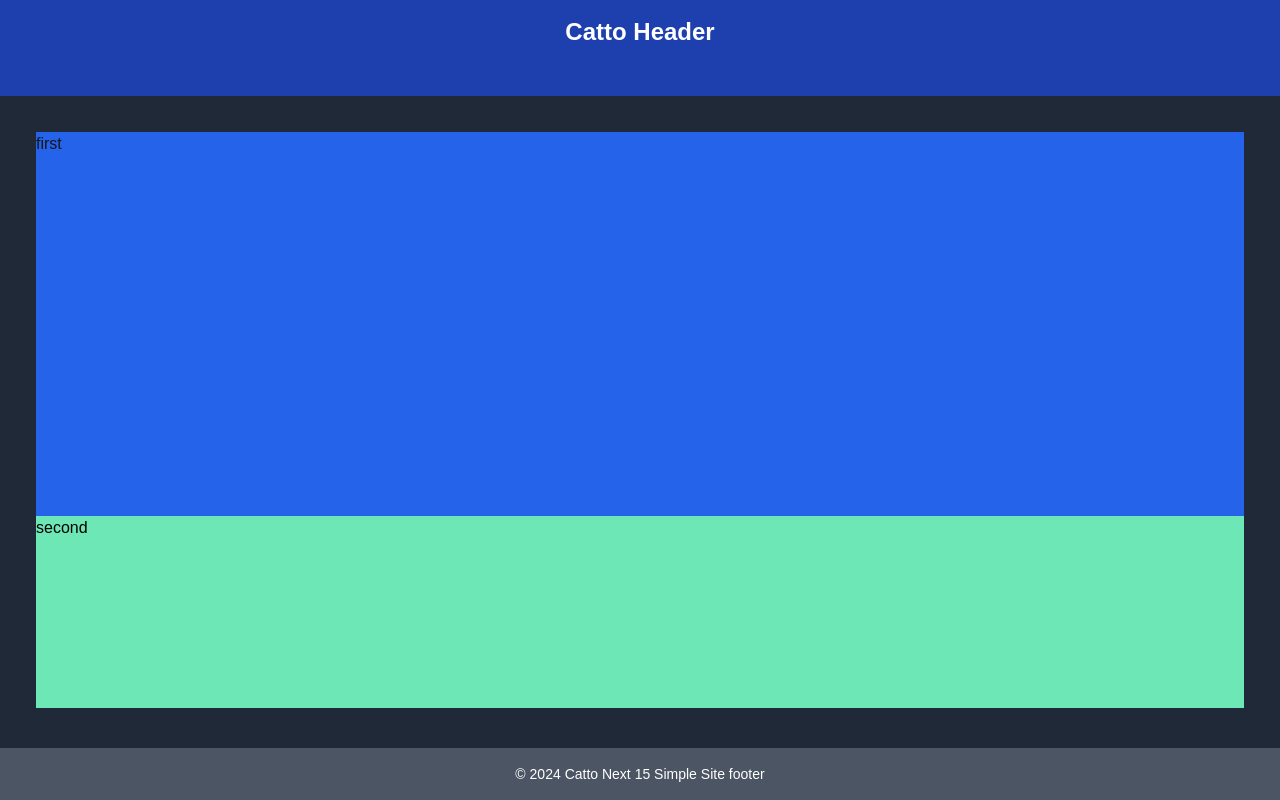
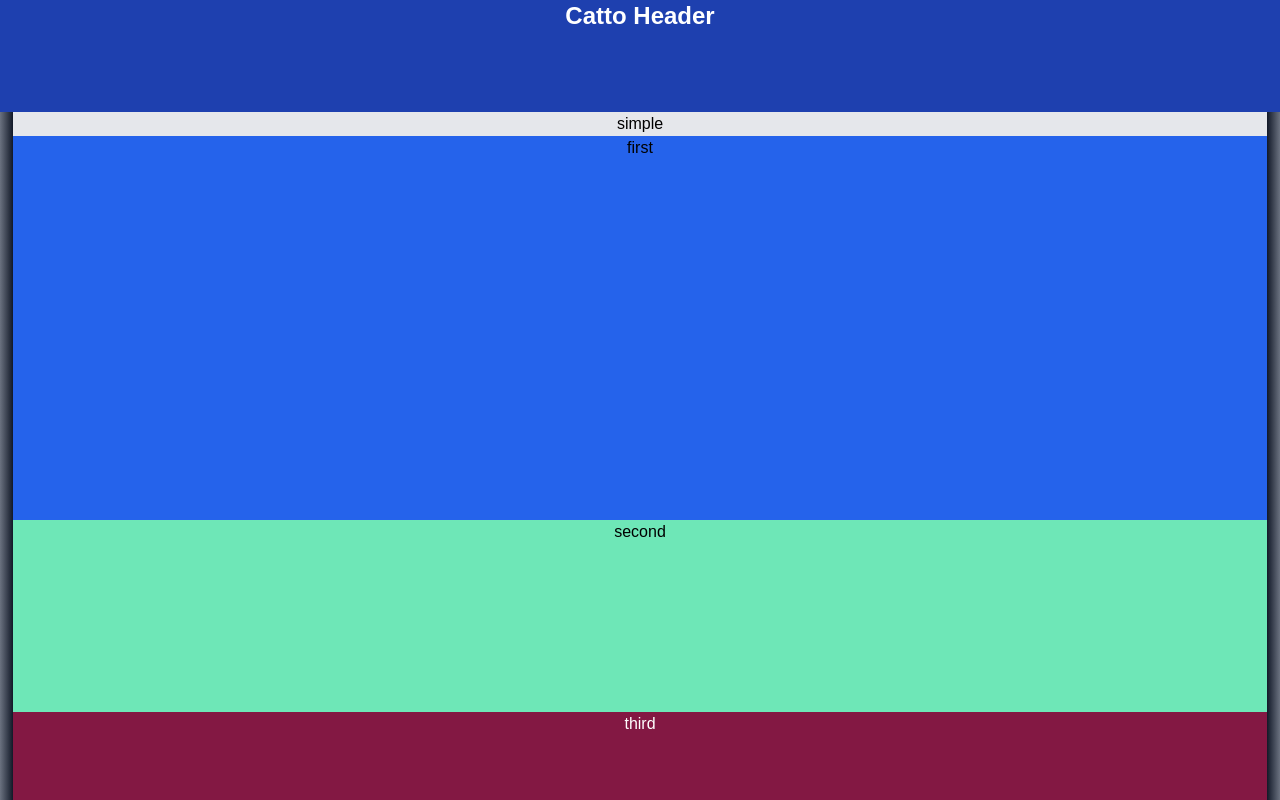
Before and after one commit to ccatto/next15fun, a Next.js app in the folder next15funcatto/: page / in a window 1280 px wide. Shown: the top 800 px of the page. Built offline with nearby package versions, Linux system fonts and the light colour scheme.

Commit message:
decent layout

```diff
--- a/next15funcatto/app/layout.tsx
+++ b/next15funcatto/app/layout.tsx
@@ -28,12 +28,45 @@ export default function RootLayout({
       <body
         className={`flex flex-col min-h-screen absolute m-0 w-full overflow-x-hidden ${geistSans.variable} ${geistMono.variable} antialiased`}
       >
-        <header className="bg-blue-800 text-white p-4 text-center h-24">
+        <header className="bg-blue-800 text-white text-center h-28">
           <h1 className="text-2xl font-bold">Catto Header</h1>
         </header>
-        <main className="flex-grow p-6 bg-gray-800 ">
+
+        {/* <main className="flex-grow bg-gray-800 ">
           {children}
-        </main>
+        </main> */}
+
+        <div className="flex flex-grow bg-red-400 text-black text-center">
+          <div className="flex-[1] bg-gradient-to-r from-gray-500 to-gray-900"></div>
+          <main className="h-full w-full flex-[98] bg-gray-200 dark:bg-gray-400">
+            <h1>simple</h1>
+            <div className="bg-blue-600 h-96">
+              <h1>first</h1>
+            </div>
+            <div className="bg-emerald-300 h-48 text-black">
+              <h1>second</h1>
+            </div>
+            <div className="bg-pink-900 h-48 text-white">
+              <h1>third</h1>
+            </div>
+            <div className="bg-blue-700 h-96 text-white">
+              <h1>third</h1>
+            </div>
+          </main>
+          <div className="flex-[1] bg-gradient-to-r from-gray-900 to-gray-500"></div>
+        </div>
+
+        {/* <div className="flex-grow bg-red-400">
+          <div className="flex-[10] bg-gradient-to-r from-gray-500 to-gray-900"></div>
+          <main className="h-full w-full flex-[80] bg-gray-200 dark:bg-gray-700">
+            {children}
+          </main>
+          <div className="flex-[10] bg-gradient-to-r from-gray-900 to-gray-500"></div>
+        </div> */}
+
+
+
+
         <footer className="bg-gray-600 text-white p-4 text-center">
           <p className="text-sm">© {new Date().getFullYear()}{' '}Catto Next 15 Simple Site footer</p>
         </footer>
--- a/next15funcatto/app/page.tsx
+++ b/next15funcatto/app/page.tsx
@@ -2,12 +2,18 @@ import Image from "next/image";
 
 export default function Home() {
   return (
-    <div className="bg-pink-600 m-3">
+    <div className="bg-pink-600">
       <div className="bg-blue-600 h-96">
         <h1>first</h1>
       </div>
       <div className="bg-emerald-300 h-48 text-black">
         <h1>second</h1>
+      </div>
+      <div className="bg-pink-900 h-48 text-white">
+        <h1>third</h1>
+      </div>
+      <div className="bg-blue-700 h-96 text-white">
+        <h1>third</h1>
       </div>
       {/* <h1>middle </h1> */}
     </div>
```
